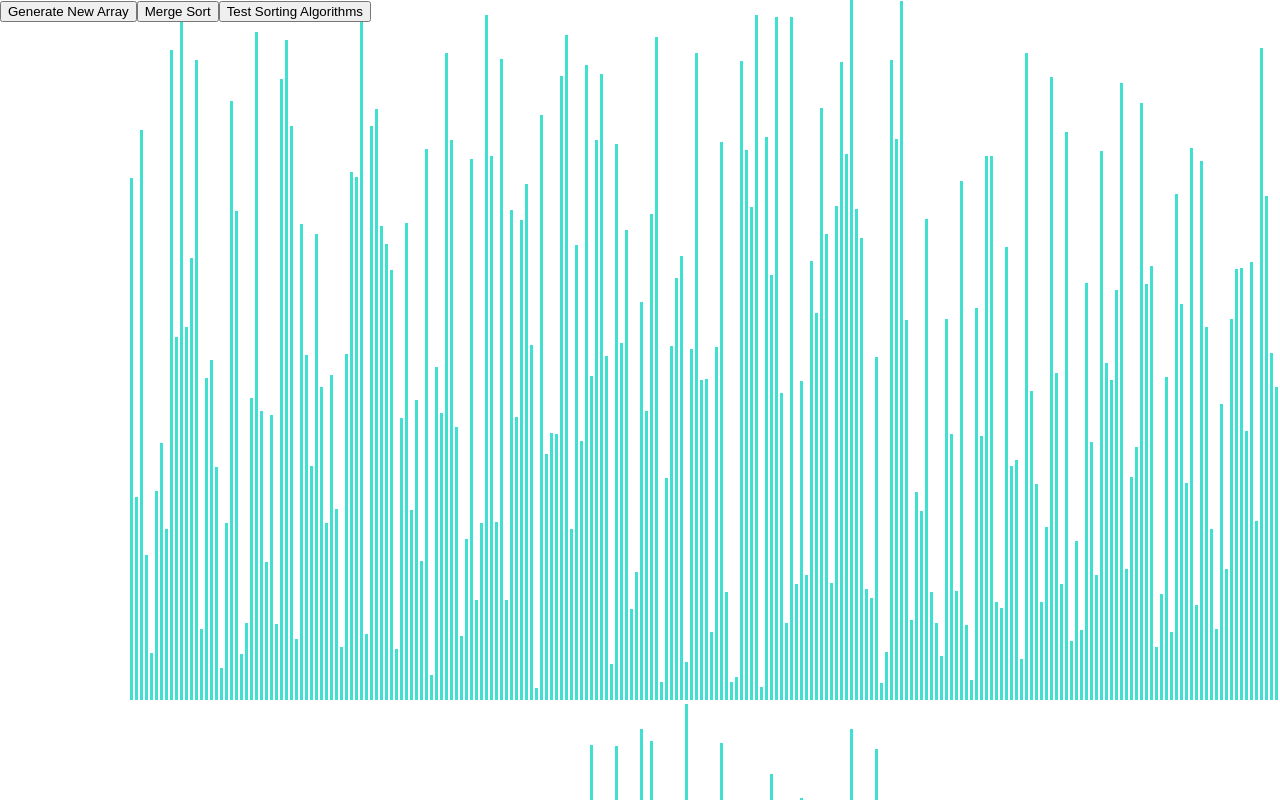
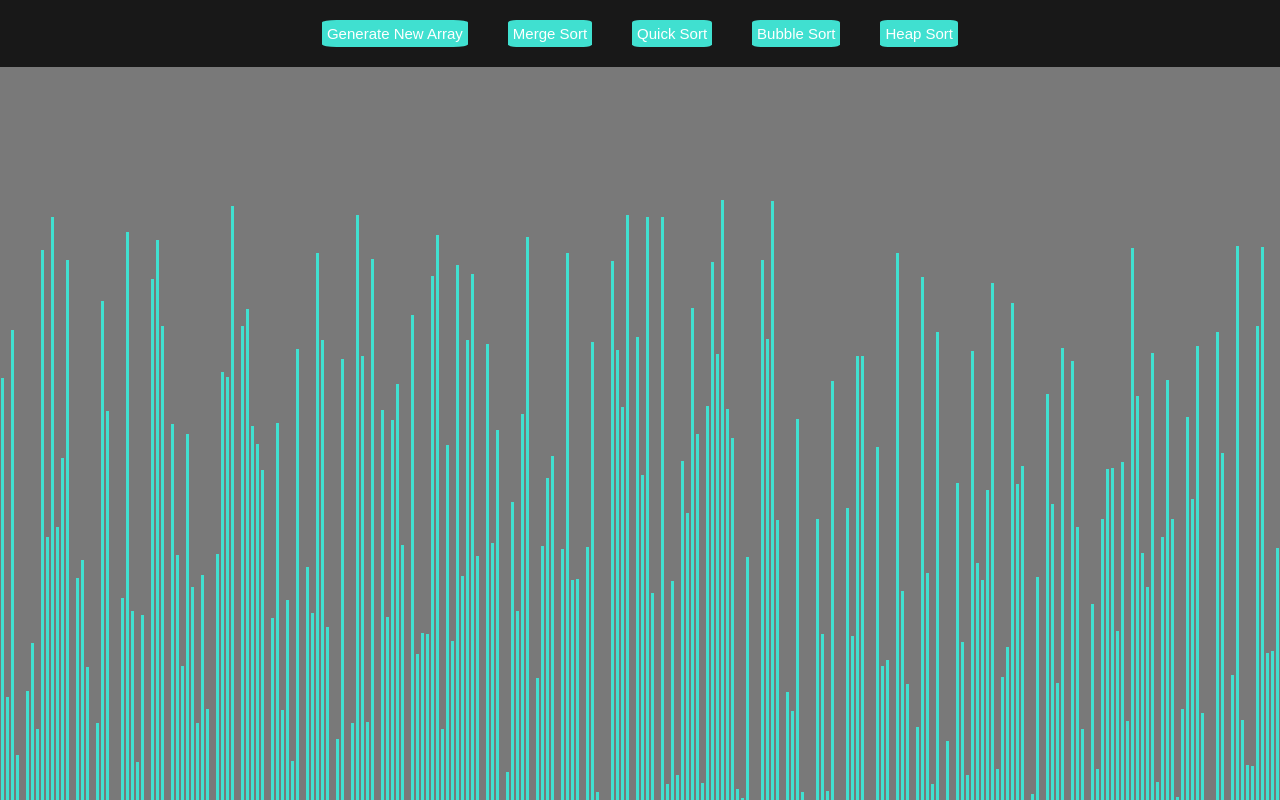
Before and after one commit to ElitistStone20/Soirting-Visualizer, a React (Create React App) app: page / in a window 1280 px wide. Shown: the top 800 px of the page. Built offline with nearby package versions, Linux system fonts and the light colour scheme.

Commit message:
Add files via upload

```diff
--- a/public/index.html
+++ b/public/index.html
@@ -24,20 +24,12 @@
       work correctly both with client-side routing and a non-root public URL.
       Learn how to configure a non-root public URL by running `npm run build`.
     -->
-    <title>React App</title>
+    <title>Sorting Algorithm Visualiser</title>
   </head>
   <body>
     <noscript>You need to enable JavaScript to run this app.</noscript>
-    <div id="root"></div>
-    <!--
-      This HTML file is a template.
-      If you open it directly in the browser, you will see an empty page.
+    <div id="root">
 
-      You can add webfonts, meta tags, or analytics to this file.
-      The build step will place the bundled scripts into the <body> tag.
-
-      To begin the development, run `npm start` or `yarn start`.
-      To create a production bundle, use `npm run build` or `yarn build`.
-    -->
+    </div>
   </body>
 </html>
--- a/src/SortingVisualizer/SortingVisualizer.css
+++ b/src/SortingVisualizer/SortingVisualizer.css
@@ -1,6 +1,34 @@
+:root {
+    --background-color: rgba(36, 36, 36, 0.61);
+    --secondary-color: rgb(24, 24, 24);
+    --text-color: white;
+}
+
+.options-container {
+    background-color: var(--secondary-color);
+    position: absolute;
+    width: 100%;
+}
+.options-container button {
+    display: inline-block;
+    margin: 20px;
+    color: var(--text-color);
+    background-color: turquoise;
+    border: none;
+    padding: 5px;
+    border-radius: 10%;
+    font-size: 15px;
+    transition: 0.5s;
+}
+
+.body {
+    background-color: var(--background-color);
+}
 .array-container {
-   position: absolute;
-   padding-left: 10%;
+   padding-top: 200px;
+   width: 100%;
+   height: 100%;
+   background-color: var(--background-color);
 }
 
 .array-bar {
@@ -13,3 +41,10 @@
 .options-container {
     position: absolute;
 }
+
+
+/*Option button animations*/
+
+.options-container button:hover {
+    transform: scale(1.1);
+}
--- a/src/SortingVisualizer/SortingVisualizer.jsx
+++ b/src/SortingVisualizer/SortingVisualizer.jsx
@@ -1,6 +1,11 @@
 import React from 'react';
 import './SortingVisualizer.css';
-import * as sortingAlgorithms from '../sortingAlgorithms/sortingAlgorithms.js';
+import {getMergeSortAnimations} from '../sortingAlgorithms/mergeSort.js';
+
+const ANIMATION_SPEED_MS = 3;
+const NUMBER_OF_ARRAY_BARS = 310;
+const COMPARISON_COLOUR = 'red';
+const BAR_COLOUR = 'turquoise';
 
 export default class SortingVisualizer extends React.Component {
     constructor(props) {
@@ -19,48 +24,62 @@ export default class SortingVisualizer extends React.Component {
     //Generates a new array of length n of n random integers, where n = the length of the array
     resetArray() {
         const array = [];
-        for (let i = 0; i < 310; i++){
+        for (let i = 0; i < NUMBER_OF_ARRAY_BARS; i++){
             array.push(randomIntFromInterval(10, 700));
         }
         this.setState({array});
     }
 
     mergeSort() {
-        const javaScriptSorted = this.state.array
-            .slice()
-            .sort((a, b) => a - b);
-        const sortedArray = sortingAlgorithms.mergeSort(this.state.array);
-
-        console.log(arraysAreEqual(javaScriptSorted, sortedArray));
+        // Get all the animations for merge sort
+        const animations = getMergeSortAnimations(this.state.array);
+        for (let i = 0; i < animations.length; i++){
+            const arrayBars = document.getElementsByClassName('array-bar');
+            // Check to see if there is a colour change
+            const isColorChange = i % 3 !== 2;
+            if (isColorChange) {
+                const [barOneIdx, barTwoIdx] = animations[i];
+                const barOneStyle = arrayBars[barOneIdx].style;
+                const barTwoStyle = arrayBars[barTwoIdx].style;
+                const color = i % 3 === 0 ? COMPARISON_COLOUR : BAR_COLOUR;
+                setTimeout(() => {
+                    barOneStyle.backgroundColor = color;
+                    barTwoStyle.backgroundColor = color;
+                }, i * ANIMATION_SPEED_MS);
+            } else {
+                setTimeout(() => {
+                    const [barOneIdx, newHeight] = animations[i];
+                    const barOneStyle = arrayBars[barOneIdx].style;
+                    barOneStyle.height = `${newHeight}px`;
+                }, i * ANIMATION_SPEED_MS);
+            }
+        }
     }
 
-    quickSort(){}
+    quickSort(){
+        alert("Not implemented in this version!")
+    }
 
-    heapSort() {}
+    heapSort() {
+        alert("Not implemented in this version!")
+    }
 
-    bubbleSort() {}
-
-    testSortingAlgorithms() {
-        // Generate 100 different arrays to test
-        for (let i = 0; i < 100; i++){
-            const array = [];
-            const length = randomIntFromInterval(1, 1000);
-            for (let i = 0; i < length; i++) {
-                array.push(randomIntFromInterval(-1000, 1000));
-            }
-            const javaScriptSorted = array.slice().sort((a, b) => a - b);
-            const mergeSorted = sortingAlgorithms.mergeSort(array.slice());
-
-            console.log(`Merge Sort Test ${i}. Pass: ${arraysAreEqual(javaScriptSorted, mergeSorted)}`);
-
-        }
+    bubbleSort() {
+        alert("Not implemented in this version!")
     }
 
     render() {
         const {array} = this.state;
 
         return (
-            <>
+            <div className="App">
+                <div className="options-container">
+                    <button onClick={() => this.resetArray()}>Generate New Array</button>
+                    <button onClick={() => this.mergeSort()}>Merge Sort</button>
+                    <button onClick={() => this.quickSort()}>Quick Sort</button>
+                    <button onClick={() => this.bubbleSort()}>Bubble Sort</button>
+                    <button onClick={() => this.heapSort()}>Heap Sort</button>
+                </div>
                 <div className="array-container">
                     {array.map((value, idx) => (
                         <div
@@ -69,12 +88,7 @@ export default class SortingVisualizer extends React.Component {
                         style={{height: `${value}px`}}></div>
                     ))}
                 </div>
-                <div className="options-container">
-                    <button onClick={() => this.resetArray()}>Generate New Array</button>
-                    <button onClick={() => this.mergeSort()}>Merge Sort</button>
-                    <button onClick={() => this.testSortingAlgorithms()}>Test Sorting Algorithms</button>
-                </div>
-            </>
+            </div>
         )
     }
 }
@@ -83,11 +97,3 @@ export default class SortingVisualizer extends React.Component {
 function randomIntFromInterval(min, max){
     return Math.floor(Math.random() * (max - min + 1) + min);
 }
-
-function arraysAreEqual(arrayOne, arrayTwo) {
-    if (arrayOne.length !== arrayTwo.length) return false;
-    for (let i = 0; i < arrayOne.length; i++){
-        if (arrayOne[i] !== arrayTwo[i]) return false;
-    }
-    return true;
-}
--- /dev/null
+++ b/src/sortingAlgorithms/mergeSort.js
@@ -0,0 +1,77 @@
+export function getMergeSortAnimations(array) {
+    const animations = [];
+    if (array.length <= 1) return array;
+    const auxilaryArray = array.slice();
+    mergeSortHelper(array, 0, array.length - 1, auxilaryArray, animations);
+    return animations;
+}
+
+function mergeSortHelper(
+    mainArray,
+    startIdx,
+    endIdx,
+    auxilaryArray,
+    animations
+) {
+    if (startIdx === endIdx) return;
+    const middleIdx = Math.floor((startIdx + endIdx) / 2);
+    mergeSortHelper(auxilaryArray, startIdx, middleIdx, mainArray, animations);
+    mergeSortHelper(auxilaryArray, middleIdx + 1, endIdx, mainArray, animations);
+    mergeSortAlgorithm(mainArray,  startIdx, middleIdx, endIdx, auxilaryArray, animations);
+}
+
+function mergeSortAlgorithm(
+    mainArray,
+    startIdx,
+    middleIdx,
+    endIdx,
+    auxiliaryArray,
+    animations,
+) {
+    let k = startIdx;
+    let i = startIdx;
+    let j = middleIdx + 1;
+    while (i <= middleIdx && j <= endIdx) {
+        // These are the values that we're comparing; we push them once
+        // to change their color.
+        animations.push([i, j]);
+        // These are the values that we're comparing; we push them a second
+        // time to revert their color.
+        animations.push([i, j]);
+        if (auxiliaryArray[i] <= auxiliaryArray[j]) {
+        // We overwrite the value at index k in the original array with the
+        // value at index i in the auxiliary array.
+        animations.push([k, auxiliaryArray[i]]);
+        mainArray[k++] = auxiliaryArray[i++];
+        } else {
+        // We overwrite the value at index k in the original array with the
+        // value at index j in the auxiliary array.
+        animations.push([k, auxiliaryArray[j]]);
+        mainArray[k++] = auxiliaryArray[j++];
+        }
+    }
+    while (i <= middleIdx) {
+        // These are the values that we're comparing; we push them once
+        // to change their color.
+        animations.push([i, i]);
+        // These are the values that we're comparing; we push them a second
+        // time to revert their color.
+        animations.push([i, i]);
+        // We overwrite the value at index k in the original array with the
+        // value at index i in the auxiliary array.
+        animations.push([k, auxiliaryArray[i]]);
+        mainArray[k++] = auxiliaryArray[i++];
+    }
+    while (j <= endIdx) {
+        // These are the values that we're comparing; we push them once
+        // to change their color.
+        animations.push([j, j]);
+        // These are the values that we're comparing; we push them a second
+        // time to revert their color.
+        animations.push([j, j]);
+        // We overwrite the value at index k in the original array with the
+        // value at index j in the auxiliary array.
+        animations.push([k, auxiliaryArray[j]]);
+        mainArray[k++] = auxiliaryArray[j++];
+    }
+}
```
